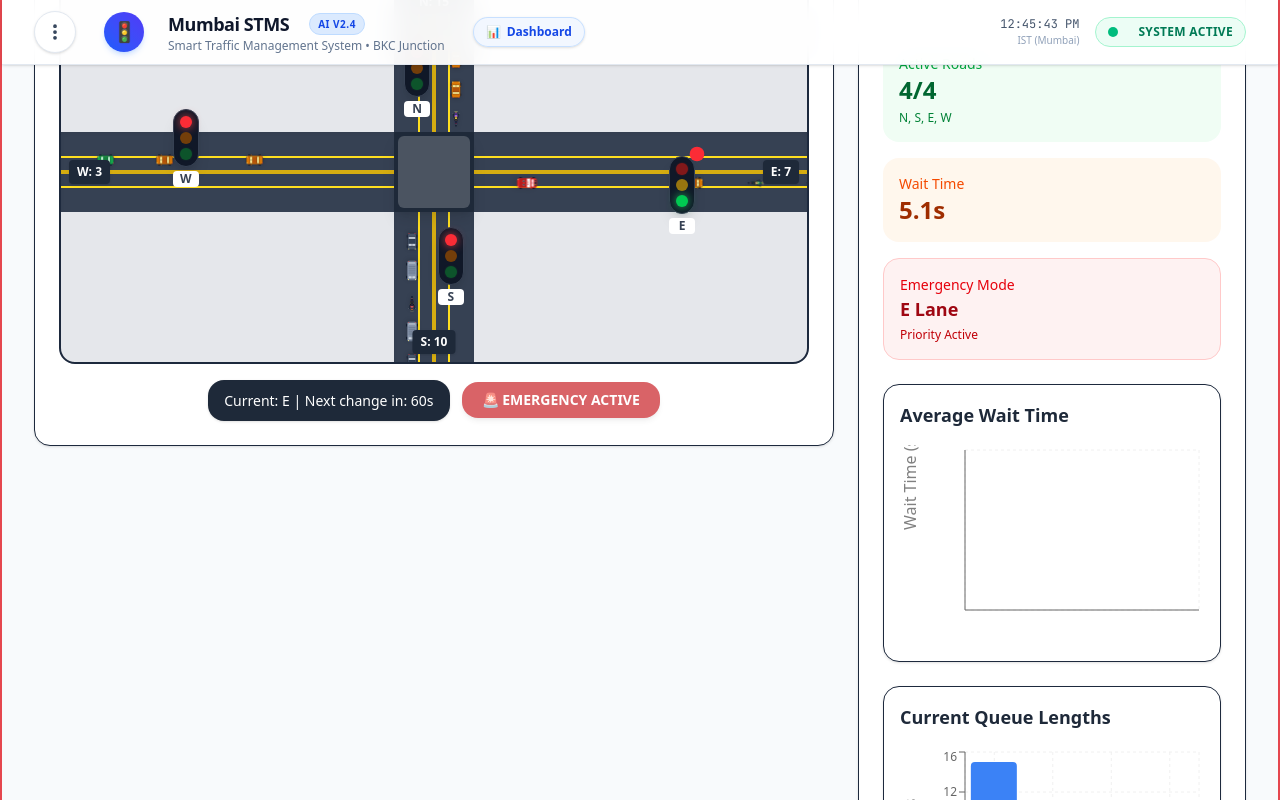
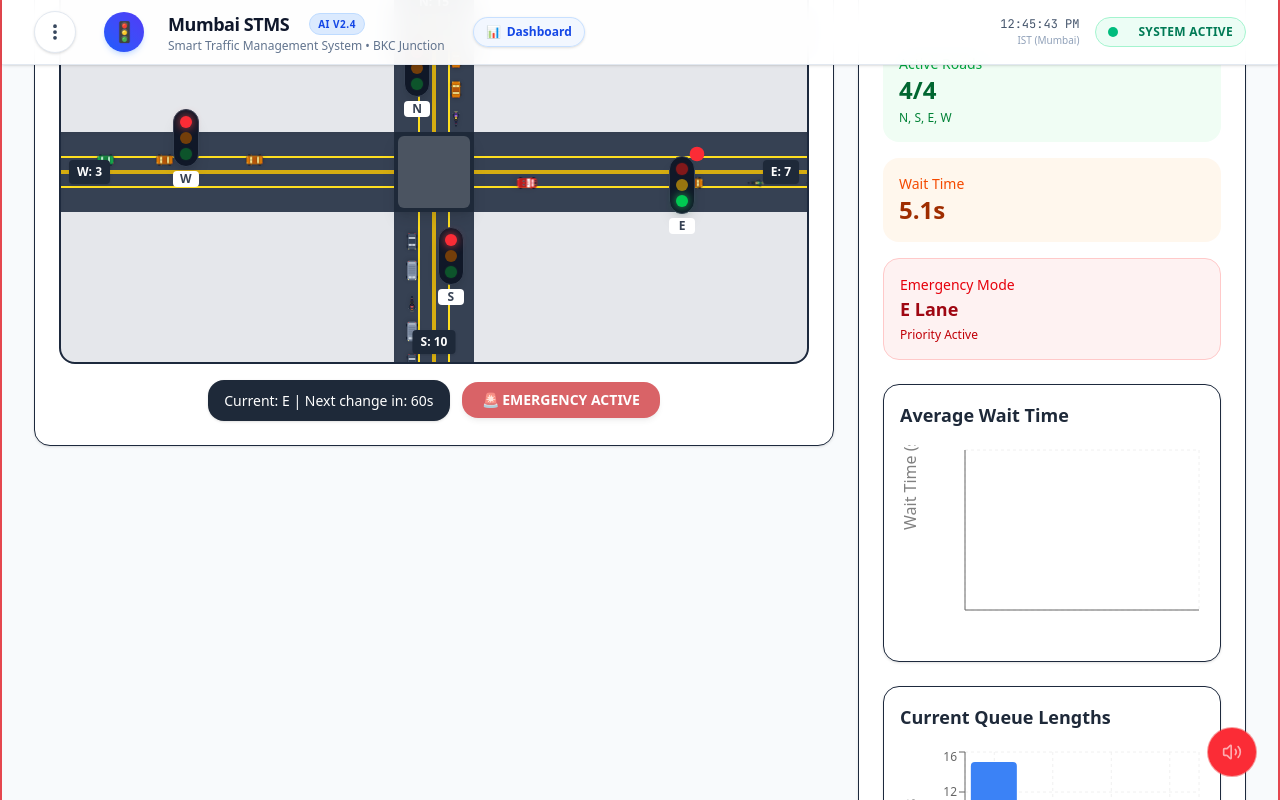
Before and after one commit to Tanish09-coder/Traffic-management---SIH, a React (Vite) app in the folder dashboard/: page / in a window 1280 px wide. Both pictures are taken after a click on the button "EMERGENCY MODE". Shown: the part 601-1401 px from the top of the page. Built offline with nearby package versions, Linux system fonts and the light colour scheme.

Commit message:
feat: show SoundToggle UI only when emergency mode is active

```diff
--- a/dashboard/src/components/SoundToggle.jsx
+++ b/dashboard/src/components/SoundToggle.jsx
@@ -1,11 +1,38 @@
 import React, { useState, useEffect, useRef } from 'react';
+import ReactDOM from 'react-dom';
+import { Volume2, VolumeX } from 'lucide-react';
 
 const SoundToggle = () => {
+  const [isMuted, setIsMuted] = useState(() => {
+    return localStorage.getItem('stms-sound-muted') === 'true';
+  });
   const [isEmergencyActive, setIsEmergencyActive] = useState(false);
   const audioContextRef = useRef(null);
   const oscillatorRef = useRef(null);
   const gainNodeRef = useRef(null);
   const animationFrameRef = useRef(null);
+  const containerRef = useRef(null);
+
+  // Create a forced re-render mechanism for the portal initialization
+  const [, forceUpdate] = useState({});
+
+  // Setup Portal DOM Node
+  useEffect(() => {
+    if (!containerRef.current) {
+      const el = document.createElement('div');
+      el.id = 'sound-toggle-portal-root';
+      document.body.appendChild(el);
+      containerRef.current = el;
+      forceUpdate({}); // Force render to populate portal
+    }
+
+    return () => {
+      if (containerRef.current && containerRef.current.parentNode) {
+        containerRef.current.parentNode.removeChild(containerRef.current);
+        containerRef.current = null;
+      }
+    };
+  }, []);
 
   // Setup DOM Observer
   useEffect(() => {
@@ -14,8 +41,10 @@ const SoundToggle = () => {
       setIsEmergencyActive(hasEmergencyClass);
     };
 
+    // Initial check
     checkEmergencyState();
 
+    // Strategy 1: Mutation Observer
     const observer = new MutationObserver((mutations) => {
       let shouldCheck = false;
       for (const mutation of mutations) {
@@ -39,6 +68,9 @@ const SoundToggle = () => {
       attributeFilter: ['class']
     });
 
+    // Strategy 2: Event Listener
+    // Note: Other components can optionally dispatch this event:
+    // window.dispatchEvent(new CustomEvent('emergency-override', { detail: { active: true } }))
     const handleEmergencyEvent = (e) => {
       if (e.detail && typeof e.detail.active === 'boolean') {
         setIsEmergencyActive(e.detail.active);
@@ -79,6 +111,7 @@ const SoundToggle = () => {
         let startTime = ctx.currentTime;
         let isHighPitch = true;
 
+        // Classic high-low siren modulation
         const modulatePitch = () => {
           if (!oscillatorRef.current) return;
           const now = ctx.currentTime;
@@ -98,6 +131,7 @@ const SoundToggle = () => {
 
         modulatePitch();
       } catch (err) {
+        // Fail silently if browser blocks autoplay before user interaction
       }
     };
 
@@ -121,7 +155,7 @@ const SoundToggle = () => {
       }
     };
 
-    if (!isEmergencyActive) {
+    if (isMuted || !isEmergencyActive) {
       stopSiren();
     } else {
       playSiren();
@@ -130,10 +164,73 @@ const SoundToggle = () => {
     return () => {
       stopSiren();
     };
-  }, [isEmergencyActive]);
+  }, [isMuted, isEmergencyActive]);
 
-  // Headless component - returns nothing visually
-  return null;
+  const handleToggleMute = () => {
+    const newState = !isMuted;
+    setIsMuted(newState);
+    localStorage.setItem('stms-sound-muted', String(newState));
+  };
+
+  if (!containerRef.current) return null;
+
+  const isPlaying = !isMuted && isEmergencyActive;
+
+  const toggleUI = (
+    <>
+      <style>
+        {`
+          @keyframes sound-pulse-glow {
+            0%, 100% { box-shadow: 0 0 0 0 rgba(239, 68, 68, 0.6); }
+            50% { box-shadow: 0 0 0 8px rgba(239, 68, 68, 0); }
+          }
+          .animate-sound-pulse {
+            animation: sound-pulse-glow 1.5s infinite;
+          }
+        `}
+      </style>
+      <div
+        className="fixed bottom-6 right-6 z-[9999] flex flex-col items-end gap-2 pointer-events-none"
+      >
+        <button
+          onClick={handleToggleMute}
+          className={`pointer-events-auto w-12 h-12 flex items-center justify-center rounded-full shadow-lg transition-all duration-300 ${
+            isPlaying
+              ? 'bg-red-500 text-white animate-sound-pulse hover:bg-red-600'
+              : 'bg-white text-gray-700 hover:bg-gray-100 border border-gray-200'
+          }`}
+          title={isMuted ? "Unmute Emergency Siren" : "Mute Emergency Siren"}
+        >
+          {isMuted ? (
+            <VolumeX size={20} className="opacity-70" />
+          ) : (
+            <Volume2 size={20} className={isPlaying ? "animate-pulse" : ""} />
+          )}
+        </button>
+      </div>
+    </>
+  );
+
+  return ReactDOM.createPortal(isEmergencyActive ? toggleUI : null, containerRef.current);
+};
+
+// Helper for teammates if they want to mount it dynamically outside React tree
+export const mountSoundToggle = () => {
+  if (document.getElementById('stms-sound-toggle-standalone')) return;
+  const rootEl = document.createElement('div');
+  rootEl.id = 'stms-sound-toggle-standalone';
+  document.body.appendChild(rootEl);
+
+  // Note: Using dynamic import of react-dom/client for React 18+ compatibility
+  // to avoid issues if other team members use traditional render or createRoot
+  import('react-dom/client').then(({ createRoot }) => {
+    createRoot(rootEl).render(<SoundToggle />);
+  }).catch(() => {
+    // Fallback for React 17
+    import('react-dom').then((ReactDOM) => {
+      ReactDOM.render(<SoundToggle />, rootEl);
+    });
+  });
 };
 
 export default SoundToggle;
```
